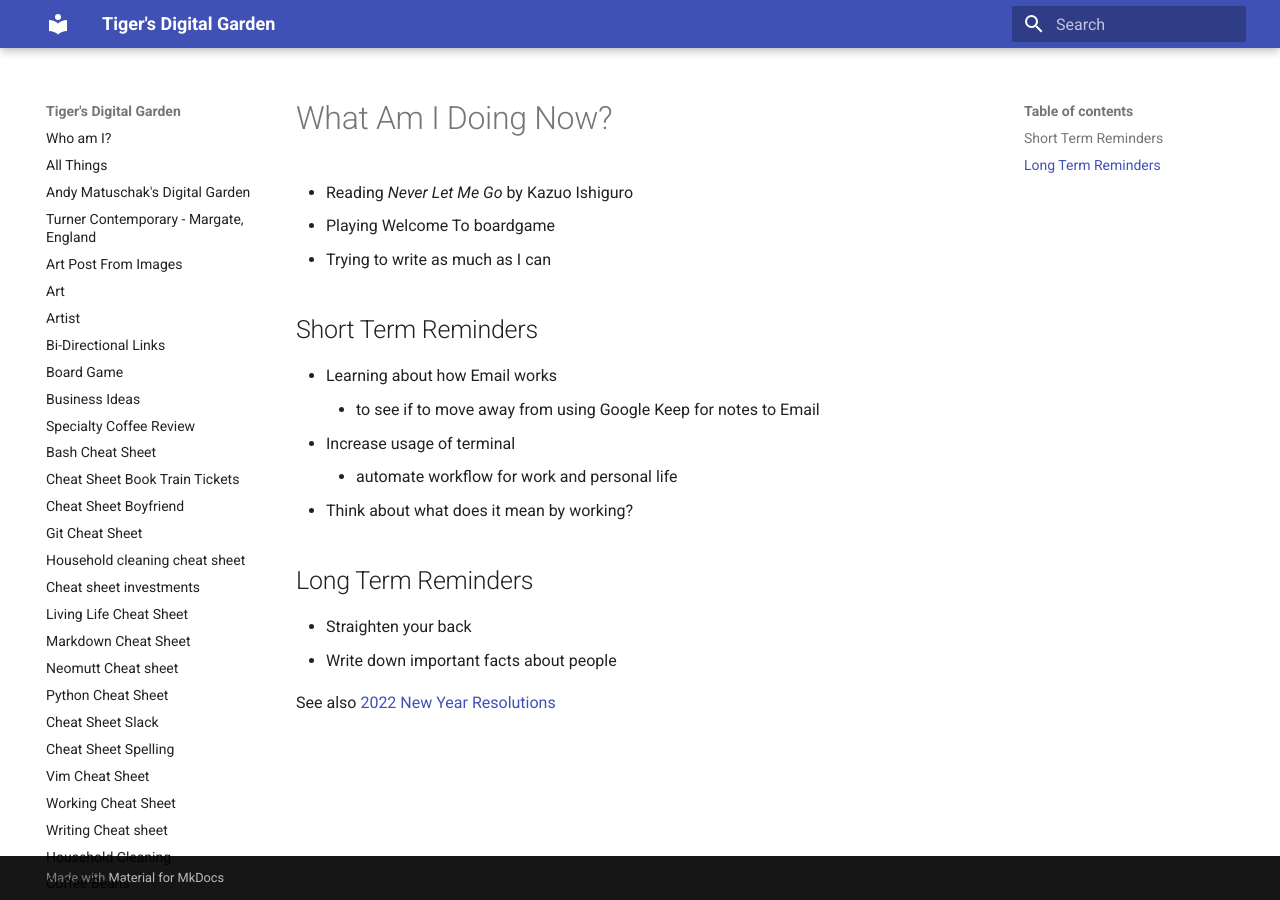
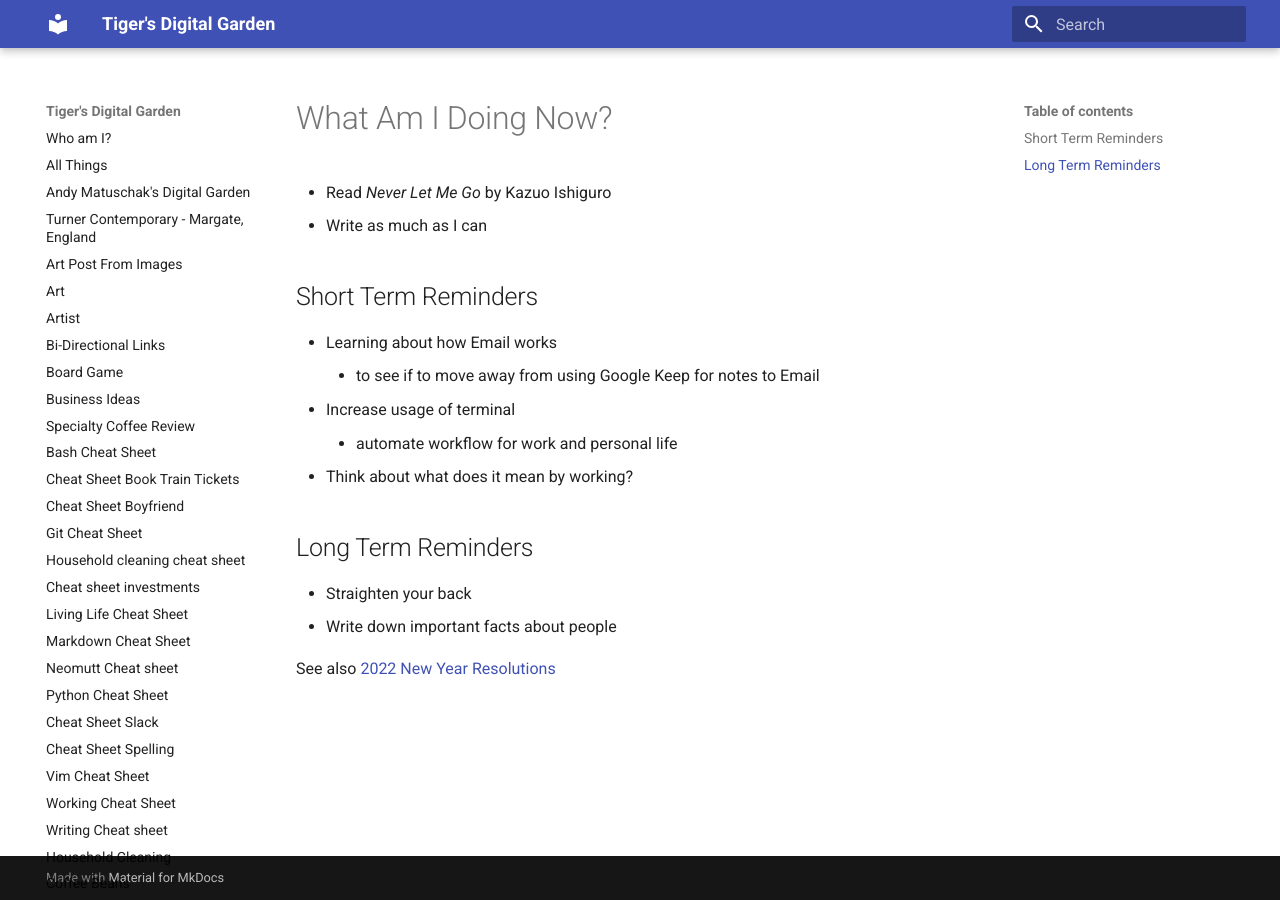
Before and after one commit to ynotstartups/notes, an MkDocs documentation site: the page built from notes/what-am-i-doing-now.md, in a window 1280 px wide. Built offline with MkDocs 1.6.1 and Material for MkDocs 9.7.7, drawn with Linux system fonts in a browser that asks for light colours.

Commit message:
remove playing boardgame

```diff
--- a/notes/what-am-i-doing-now.md
+++ b/notes/what-am-i-doing-now.md
@@ -1,8 +1,7 @@
 # What Am I Doing Now?
 
-- Reading _Never Let Me Go_ by Kazuo Ishiguro
-- Playing Welcome To boardgame
-- Trying to write as much as I can
+- Read _Never Let Me Go_ by Kazuo Ishiguro
+- Write as much as I can
 
 ## Short Term Reminders
 
```
